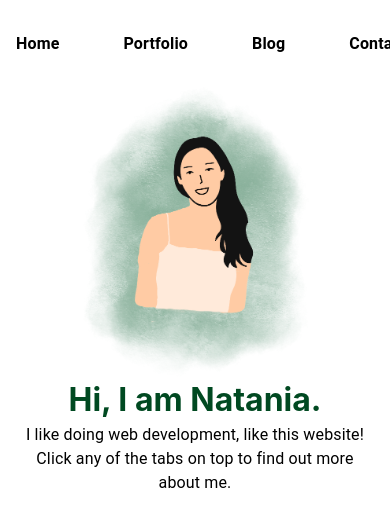
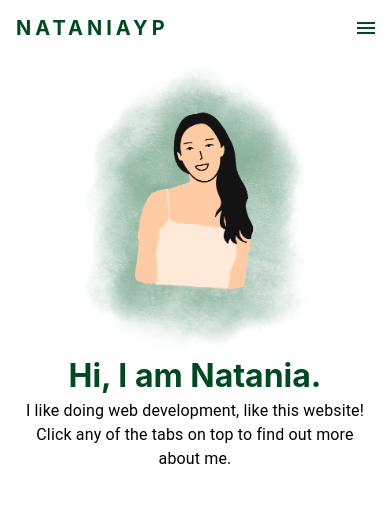
Before and after one commit to nataniayp/nataniayp.github.io, a React (Create React App) app: page / in a window 390 px wide. Shown: the top 526 px of the page. Built offline with nearby package versions, Linux system fonts and the light colour scheme.

Commit message:
Add drawer for mobile

```diff
--- a/src/components/NavBar.tsx
+++ b/src/components/NavBar.tsx
@@ -1,7 +1,18 @@
-import React from "react";
-import { AppBar, Stack, Toolbar, Typography } from "@mui/material";
+import React, { useState } from "react";
+import {
+  AppBar,
+  Box,
+  Drawer,
+  IconButton,
+  Stack,
+  Toolbar,
+  Typography,
+} from "@mui/material";
 import { Link } from "react-router-dom";
 import styled, { css } from "styled-components";
+import MenuIcon from "@mui/icons-material/Menu";
+import { useTheme } from "@mui/material/styles";
+import useMediaQuery from "@mui/material/useMediaQuery";
 
 const STypography = styled(Typography)`
   ${(_) => css`
@@ -22,7 +33,71 @@ const pages = [
 ];
 
 export const NavBar = () => {
-  return (
+  const theme = useTheme();
+  const isMobile = useMediaQuery(theme.breakpoints.down("lg"));
+  const [isDrawerOpen, setIsDrawerOpen] = useState(false);
+
+  const toggleDrawer =
+    (open: boolean) => (event: React.KeyboardEvent | React.MouseEvent) => {
+      if (
+        event.type === "keydown" &&
+        ((event as React.KeyboardEvent).key === "Tab" ||
+          (event as React.KeyboardEvent).key === "Shift")
+      ) {
+        return;
+      }
+
+      setIsDrawerOpen(open);
+    };
+
+  return isMobile ? (
+    <AppBar position="sticky" sx={{ bgcolor: "white", boxShadow: "none" }}>
+      <Box
+        display="flex"
+        flexDirection="row"
+        justifyContent="space-between"
+        marginY="8px"
+        marginX="16px"
+        alignItems="center"
+      >
+        <Box
+          sx={{
+            fontWeight: 700,
+            fontSize: "20px",
+            letterSpacing: "4px",
+            color: theme.palette.primary.main,
+          }}
+        >
+          NATANIAYP
+        </Box>
+        <IconButton onClick={toggleDrawer(true)} edge="end">
+          <MenuIcon sx={{ color: theme.palette.primary.main }} />
+        </IconButton>
+      </Box>
+      <Drawer anchor="right" open={isDrawerOpen} onClose={toggleDrawer(false)}>
+        <Stack
+          marginTop={4}
+          marginBottom={3}
+          spacing={8}
+          direction={"column"}
+          marginRight="64px"
+          color="black"
+          marginLeft="32px"
+        >
+          {pages.map((page) => (
+            <STypography
+              key={page.to}
+              component={Link}
+              to={page.to}
+              onClick={toggleDrawer(false)}
+            >
+              {page.label}
+            </STypography>
+          ))}
+        </Stack>
+      </Drawer>
+    </AppBar>
+  ) : (
     <AppBar position="sticky" sx={{ bgcolor: "white", boxShadow: "none" }}>
       <Toolbar>
         <Stack
```
